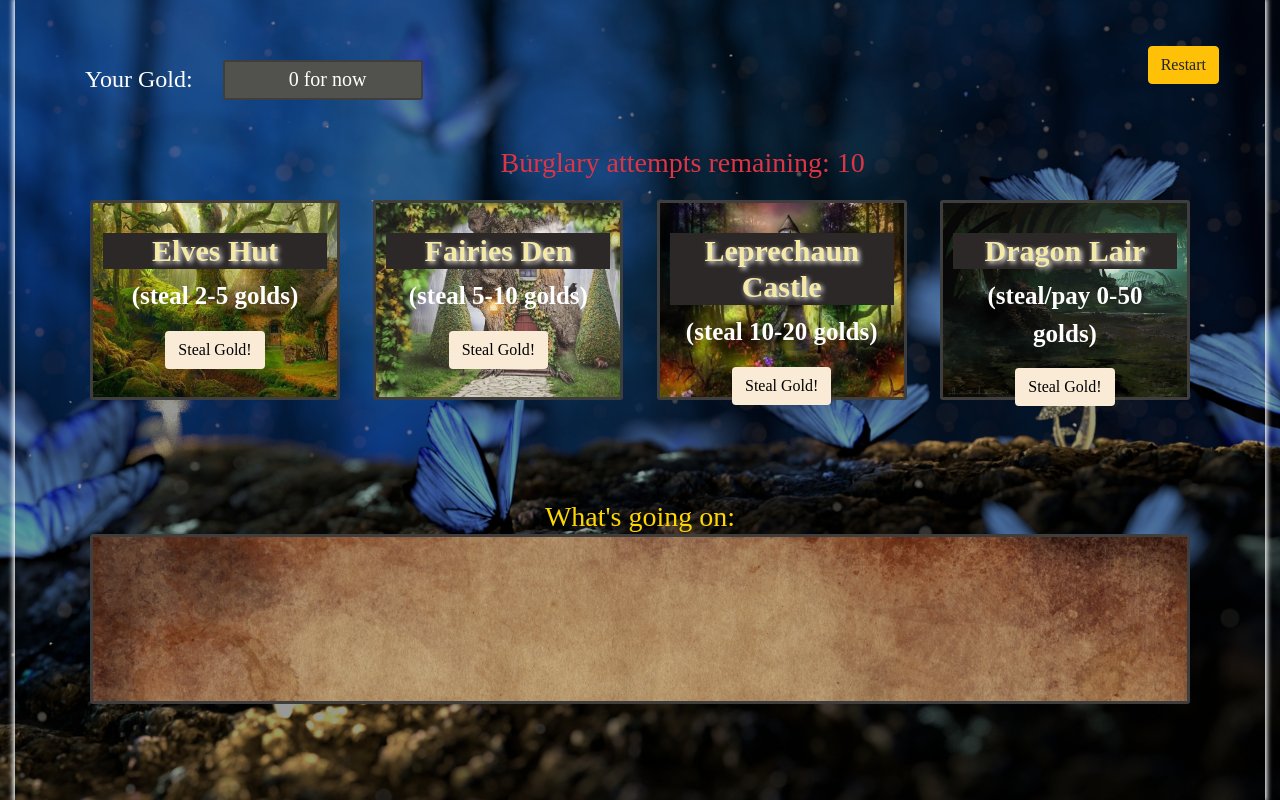
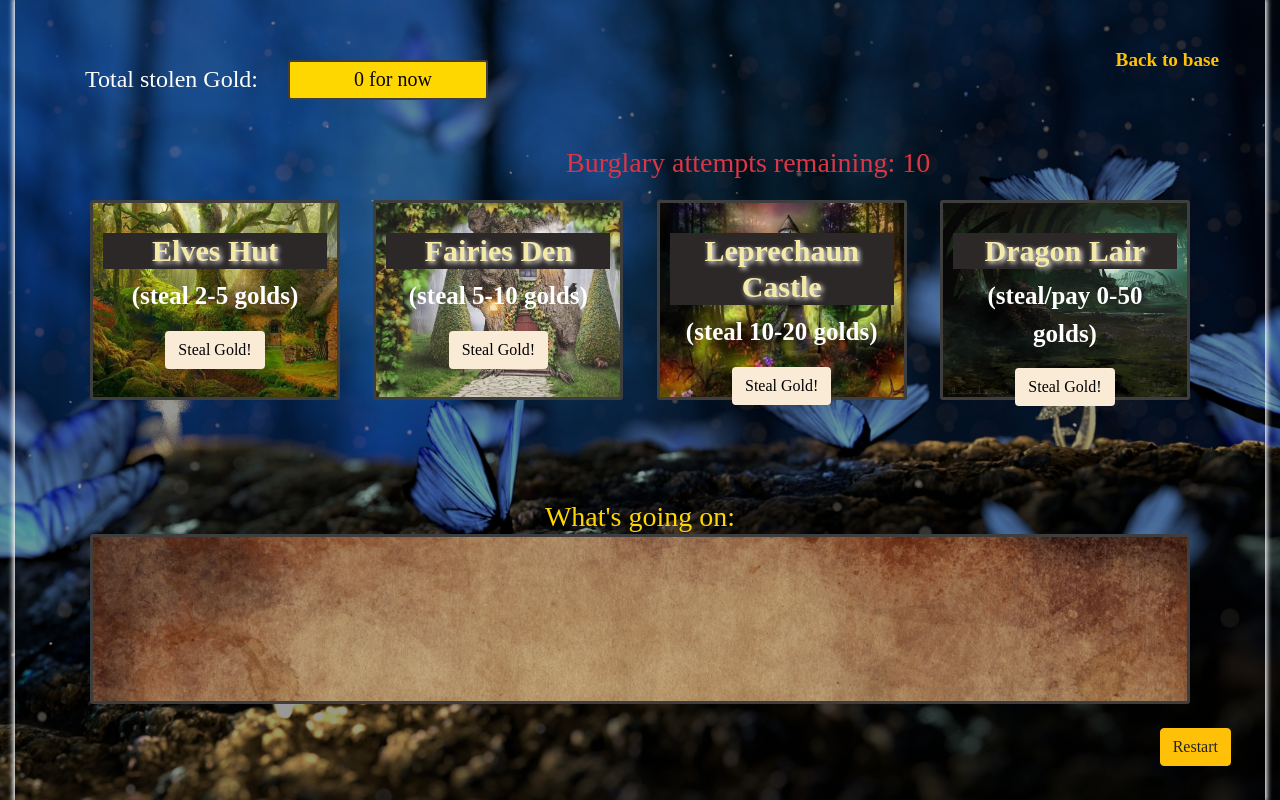
Before and after one commit to aasthaneup/Burgler-sLuck_python_flask_game, a Flask app: page /game in a window 1280 px wide. Run offline with Flask 2, Linux system fonts and the light colour scheme; some libraries are stand-ins or nearby versions; some web fonts are replaced.

Commit message:
minor fixes

```diff
--- a/static/game_style.css
+++ b/static/game_style.css
@@ -38,8 +38,8 @@ html, body{
     border: 2px solid rgb(63, 62, 62);
     border-radius: 3px;
     margin: 10px 30px;
-    background-color: rgb(81, 81, 77);
-    color: white;
+    background-color: gold;
+    color: rgb(10, 4, 4);
 }
 /* .goldnumber h3{
     margin: 0px;
--- a/templates/board.html
+++ b/templates/board.html
@@ -14,9 +14,10 @@
 <body>
     <div class="gamepg" style="font-family: 'Almendra', serif;">
         <div class="gameboard">
-            <a href=" " class="btn btn-warning float-right mt-3 mr-3">Restart</a>
+
+            <a href="/" class="text-warning float-right mt-3 mr-3">Back to base</a>
             <div class="goldcounter">
-                <h4>Your Gold: </h4>
+                <h4>Total stolen Gold: </h4>
                 <div class="goldnumber">
                     <!-- <h5>{{totalgold}}</h5> -->
                     <h5>0 for now</h5>
@@ -61,6 +62,7 @@
             <div class="activities">
                 <p></p>
             </div>
+            <a href=" " class="btn btn-warning float-right mt-4 mr-1">Restart</a>
         </div>
     </div>
 </body>
--- a/templates/index.html
+++ b/templates/index.html
@@ -21,7 +21,7 @@
         <h4 class="mt-3 mb-3"><em><span class="text-warning font-weight-bolder">The fairies den:</span> they get by luxuriously but are extremely violent when provoked</em></h4>
         <h4 class="mt-3 mb-3"><em><span class="text-warning font-weight-bolder">The leprechaun castle:</span> Among the rich but have dangerous tricks up their sleeves</em></h4>
         <h4 class="mt-3 mb-3"><em><span class="text-warning font-weight-bolder">The Dragon lair:</span> Most dangerous and the cleverest. Love their tressure the most.</br/> If Bolbo is caught, he will pay dearly. <br/>But if he is lucky enough, he might just get away with a jackpot</em></h4>
-        <h2 class="mt-3 mb-3">Bilbo only has <span class="text-warning">10 attempts</span> to steal a total of 200 coins</h2>
+        <h2 class="mt-3 mb-3">Bilbo only has <span class="text-warning">10 attempts</span> to steal a total of 200 gold coins</h2>
         <a href="/game"><h2 class="mt-5 mb-5 text-warning">Let's get Started! <span>&#62; &#62; &#62;</span></h2></a>
     </div>
 </body>
```
